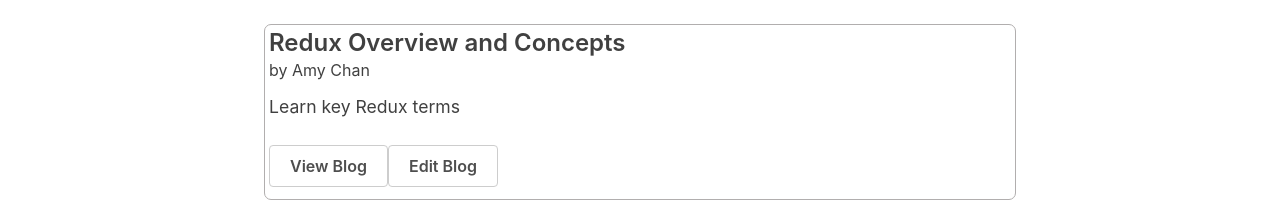
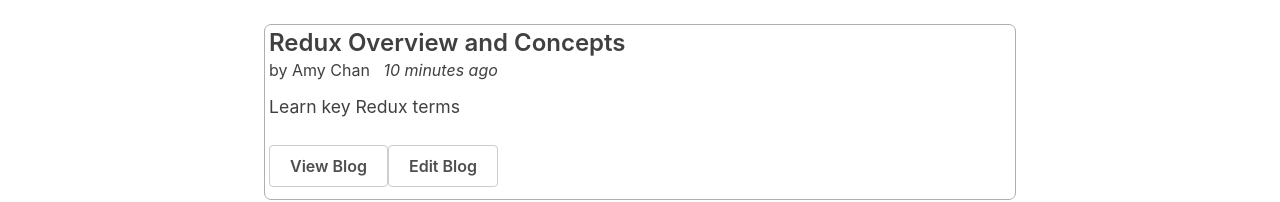
Before and after one commit to hejingne/Redux-Microblogging-App, a React (Create React App) app: page / in a window 1280 px wide. Shown: the part 613-815 px from the top of the page. Built offline with nearby package versions, Linux system fonts and the light colour scheme; what @mswjs/data, mock-socket, txtgen would draw is missing.

Commit message:
Store uploaded time and Calculate timeAgo for blogs

```diff
--- a/src/features/blogs/BlogsList.js
+++ b/src/features/blogs/BlogsList.js
@@ -3,6 +3,7 @@
 import { Link } from 'react-router-dom'
 
 import { BlogsAuthor } from './BlogsAuthor'
+import { BlogsTimeStamp } from './BlogsTimeStamp'
 
 export function BlogsList() {
   const blogs = useSelector(state => state.blogs)
@@ -12,9 +13,8 @@
              key={blog.id}>
 
       <h3> {blog.title} </h3>
-
       <BlogsAuthor userId={blog.userId}/>
-
+      <BlogsTimeStamp timestamp={blog.date}/>
       <p className="blog-content"> {blog.content} </p>
 
       <Link to={`/blogs/${blog.id}`} className="button muted-button">
--- /dev/null
+++ b/src/features/blogs/BlogsTimeStamp.js
@@ -0,0 +1,19 @@
+import React from 'react'
+import { parseISO, formatDistanceToNow } from 'date-fns'
+
+export function BlogsTimeStamp(props) {
+  let timeAgo = ''
+
+  if (props.timestamp) {
+    const date = parseISO(props.timestamp)
+    const timePeriod = formatDistanceToNow(date)
+    timeAgo = `${timePeriod} ago`
+  }
+
+  return (
+    <span title={props.timestamp}>
+      &nbsp;
+      <i> {timeAgo} </i>
+    </span>
+  )
+}
--- a/src/features/blogs/EditBlogPage.js
+++ b/src/features/blogs/EditBlogPage.js
@@ -4,6 +4,7 @@
 
 import { editBlog } from './blogsSlice'
 import { BlogsAuthor } from './BlogsAuthor'
+import { BlogsTimeStamp } from './BlogsTimeStamp'
 
 export function EditBlogPage({ match }) {
   const { blogId } = match.params
@@ -34,6 +35,8 @@
     <section>
       <h2> Edit Blog </h2>
       <BlogsAuthor userId={foundBlog.userId}/>
+      <BlogsTimeStamp timestamp={foundBlog.date}/>
+
       <form>
       <label htmlFor="blogTitle"> Blog Title: </label>
       <input type="text"
--- a/src/features/blogs/SingleBlogPage.js
+++ b/src/features/blogs/SingleBlogPage.js
@@ -3,6 +3,7 @@
 import { Link } from 'react-router-dom'
 
 import { BlogsAuthor } from './BlogsAuthor'
+import { BlogsTimeStamp } from './BlogsTimeStamp'
 
 export function SingleBlogPage({ match }) {
   const { blogId } = match.params
@@ -15,6 +16,7 @@
             {foundBlog ? `${foundBlog.title}` : `Blog Not Found!`}
         </h2>
         <BlogsAuthor userId={foundBlog.userId}/>
+        <BlogsTimeStamp timestamp={foundBlog.date}/>
         <p className="blog-content">
             {foundBlog ? `${foundBlog.content}` : ``}
         </p>
--- a/src/features/blogs/blogsSlice.js
+++ b/src/features/blogs/blogsSlice.js
@@ -1,4 +1,5 @@
 import { createSlice, nanoid } from '@reduxjs/toolkit'
+import { sub } from 'date-fns'
 
 const blogsSlice = createSlice(
   {
@@ -8,13 +9,15 @@
         id: '1',
         title: 'Redux Overview and Concepts',
         content: 'Learn key Redux terms',
-        userId: '0'
+        userId: '0',
+        date: sub(new Date(), { minutes: 10 }).toISOString(),
       },
       {
         id: '2',
         title: 'Redux Essentials: Basic Redux Data Flow',
         content: 'Learn how to add "slices" of reducer logic to Redux store',
-        userId: '1'
+        userId: '1',
+        date: sub(new Date(), { minutes: 1 }).toISOString(),
       }
     ],
     reducers: {
@@ -25,7 +28,8 @@
                 id: nanoid(),
                 title: title,
                 content: content,
-                userId: userId
+                userId: userId,
+                date: new Date().toISOString()
             }
           }
         },
```
